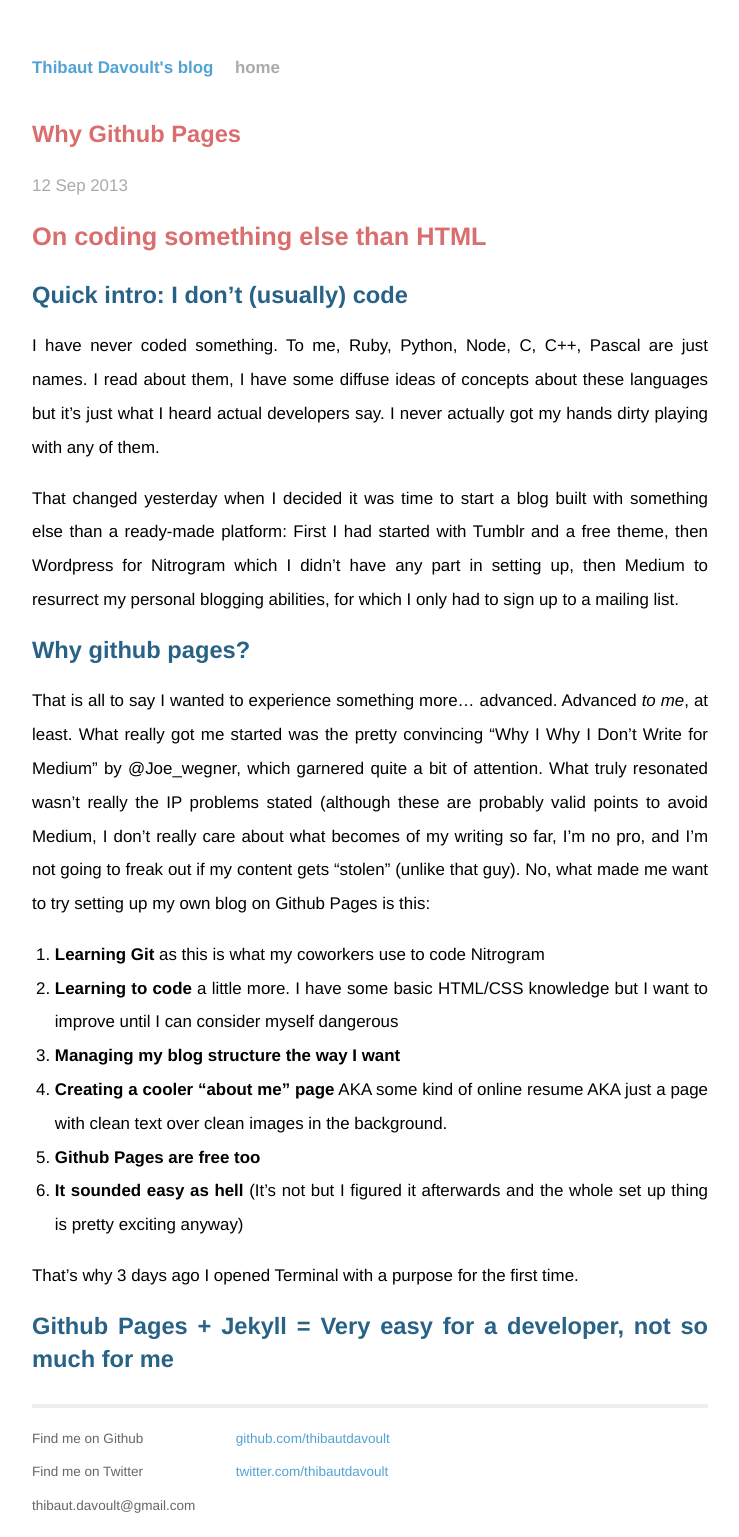
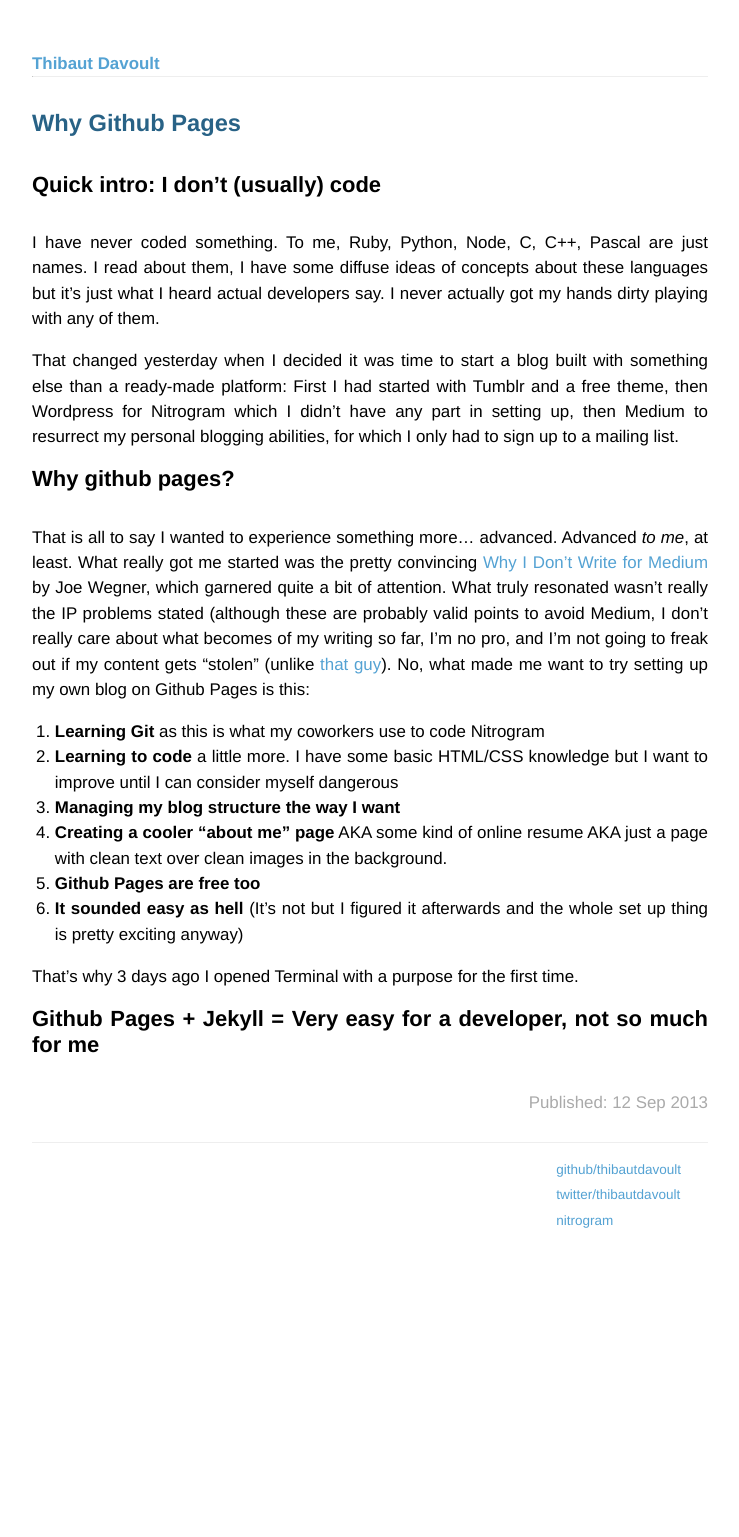
Before and after one commit to thibautdavoult/blog, a Jekyll site: the page built from _posts/2013-09-12-why-github-pages.md, in a window 1280 px wide. Shown: the whole page, without its empty margins (270-1009 px from the left). Built offline with Jekyll 4.4.1, drawn with Linux system fonts in a browser that asks for light colours; Markdown is read by kramdown in place of the engine named in the settings; after the commit the page ends 1246 px from its top, so only the background shows below that.

Commit message:
theming, google analytics

```diff
--- a/_config.yml
+++ b/_config.yml
@@ -1,3 +1,3 @@
-name: Thibaut Davoult's blog
+name: Thibaut Davoult
 markdown: redcarpet
 pygments: true
--- a/_layouts/default.html
+++ b/_layouts/default.html
@@ -18,7 +18,7 @@
         <div class="site">
           <div class="header">
             <h1 class="title"><a href="/">{{ site.name }}</a></h1>
-            <a class="extra" href="/">home</a>
+          <hr></hr>
           </div>
 
           {{ content }}
@@ -26,15 +26,9 @@
           <div class="footer">
             <div class="contact">
               <p>
-                Find me on Github<br />
-                Find me on Twitter<br />
-                thibaut.davoult@gmail.com
-              </p>
-            </div>
-            <div class="contact">
-              <p>
-                <a href="https://github.com/thibautdavoult">github.com/thibautdavoult</a><br />
-                <a href="https://twitter.com/thibautdavoult">twitter.com/thibautdavoult</a><br />
+                <a href="https://github.com/thibautdavoult" target="_blank">github/thibautdavoult</a><br />
+                <a href="https://twitter.com/thibautdavoult" target="_blank">twitter/thibautdavoult</a><br />
+                <a href="http://nitrogr.am" target="_blank">nitrogram</a><br />
               </p>
             </div>
           </div>
--- a/_layouts/post.html
+++ b/_layouts/post.html
@@ -2,8 +2,8 @@
 layout: default
 ---
 <h2>{{ page.title }}</h2>
-<p class="meta">{{ page.date | date_to_string }}</p>
 
 <div class="post">
 {{ content }}
+<p class="meta">Published: {{ page.date | date_to_string }}</p>
 </div>
--- a/_posts/2013-09-12-why-github-pages.md
+++ b/_posts/2013-09-12-why-github-pages.md
@@ -5,7 +5,6 @@
 categories: Ramblings
 ---
 
-# On coding something else than HTML
 ## Quick intro: I don’t (usually) code
 I have never coded something. To me, Ruby, Python, Node, C, C++, Pascal are just names. I read about them, I have some diffuse ideas of concepts about these languages but it’s just what I heard actual developers say. I never actually got my hands dirty playing with any of them.
 
@@ -13,8 +12,8 @@
 
 ## Why github pages?
 
-That is all to say I wanted to experience something more... advanced. Advanced *to me*, at least. What really got me started was the pretty convincing “Why I Why I Don’t Write for Medium” by @Joe_wegner, which garnered quite a bit of attention.
-What truly resonated wasn’t really the IP problems stated (although these are probably valid points to avoid Medium, I don’t really care about what becomes of my writing so far, I’m no pro, and I’m not going to freak out if my content gets “stolen” (unlike that guy).
+That is all to say I wanted to experience something more... advanced. Advanced *to me*, at least. What really got me started was the pretty convincing <a href="https://medium.com/writers-on-writing/c7cc156bc5d9" target="_blank">Why I Don't Write for Medium</a> by Joe Wegner, which garnered quite a bit of attention.
+What truly resonated wasn’t really the IP problems stated (although these are probably valid points to avoid Medium, I don’t really care about what becomes of my writing so far, I’m no pro, and I’m not going to freak out if my content gets “stolen” (unlike <a href="http://revdancatt.com/2013/09/10/10-good-reason-buzzfeed-is-going-to-pay-my-fucking-invoice-for-copyright-theft/" target="_blank">that guy</a>).
 No, what made me want to try setting up my own blog on Github Pages is this:
 
 1. **Learning Git** as this is what my coworkers use to code Nitrogram
--- a/css/main.css
+++ b/css/main.css
@@ -10,6 +10,14 @@
   padding: 0;
 }
 
+hr {
+  color: #666;
+  border-top: 0px solid #eeeeee;
+  margin-top: -2em;
+  margin-bottom: 2em;
+  overflow: hidden;
+}
+
 html, body { height: 100%; }
 
 body {
@@ -20,14 +28,15 @@
 }
 
 h1, h2, h3, h4, h5, h6 {
-  font-size: 100%; }
+  font-size: 100%;
+  }
 
 h1 { margin-bottom: 1em; }
 p { margin: 1em 0; }
 
 a         { color: #54A2D3; text-decoration: none;}
-a:hover   { color: #54A2D3; }
-a:visited { color: #DA6D6D; }
+a:hover   { color: #54A2D3; text-decoration: underline;}
+a:visited { color: #54A2D3; }
 
 /*****************************************************************************/
 /*
@@ -60,12 +69,13 @@
   text-align: justify;
   width: 40em;
   margin: 3em auto 2em;
-  line-height: 2em;
+  line-height: 1.5em;
 }
 
 .site h2 {
-  color: #DA6D6D;
+  color: #286286;
   font-size: 140%;
+  margin-bottom: 1.5em;
 }
 
 .site .header a {
@@ -84,6 +94,7 @@
 
 .site .header h1.title a:hover {
   color: #54A2D3;
+  text-decoration: underline;
 }
 
 .site .header a.extra {
@@ -93,23 +104,25 @@
 
 .site .header a.extra:hover {
   color: #000;
+  text-decoration: underline;
 }
 
 .site .meta {
   color: #aaa;
+  text-align: right;
 }
 
 .site .footer {
   font-size: 80%;
   color: #666;
-  border-top: 4px solid #eee;
+  border-top: 1px solid #eeeeee;
   margin-top: 2em;
   overflow: hidden;
 }
 
 .site .footer .contact {
-  float: left;
-  margin-right: 3em;
+  float: right;
+  margin-right: 2em;
 }
 
 .site .footer .contact a {
@@ -134,14 +147,15 @@
 
 /* standard */
 .post h1 {
-  color: #DA6D6D;
+  color: #000;
   font-weight: bold;
   font-size: 150%;
 
 }
 
 .post h2 {
-  color: #286286;
+  color: #000;
+  font-size: 130%;
 
 }
 
--- a/index.html
+++ b/index.html
@@ -1,6 +1,6 @@
 ---
 layout: default
-title: Thibaut's blog
+title: Thibaut Davoult
 ---
 
 <div id="home">
```
Also changed, not shown: other parts of _layouts/default.html (+1 -1 lines).
